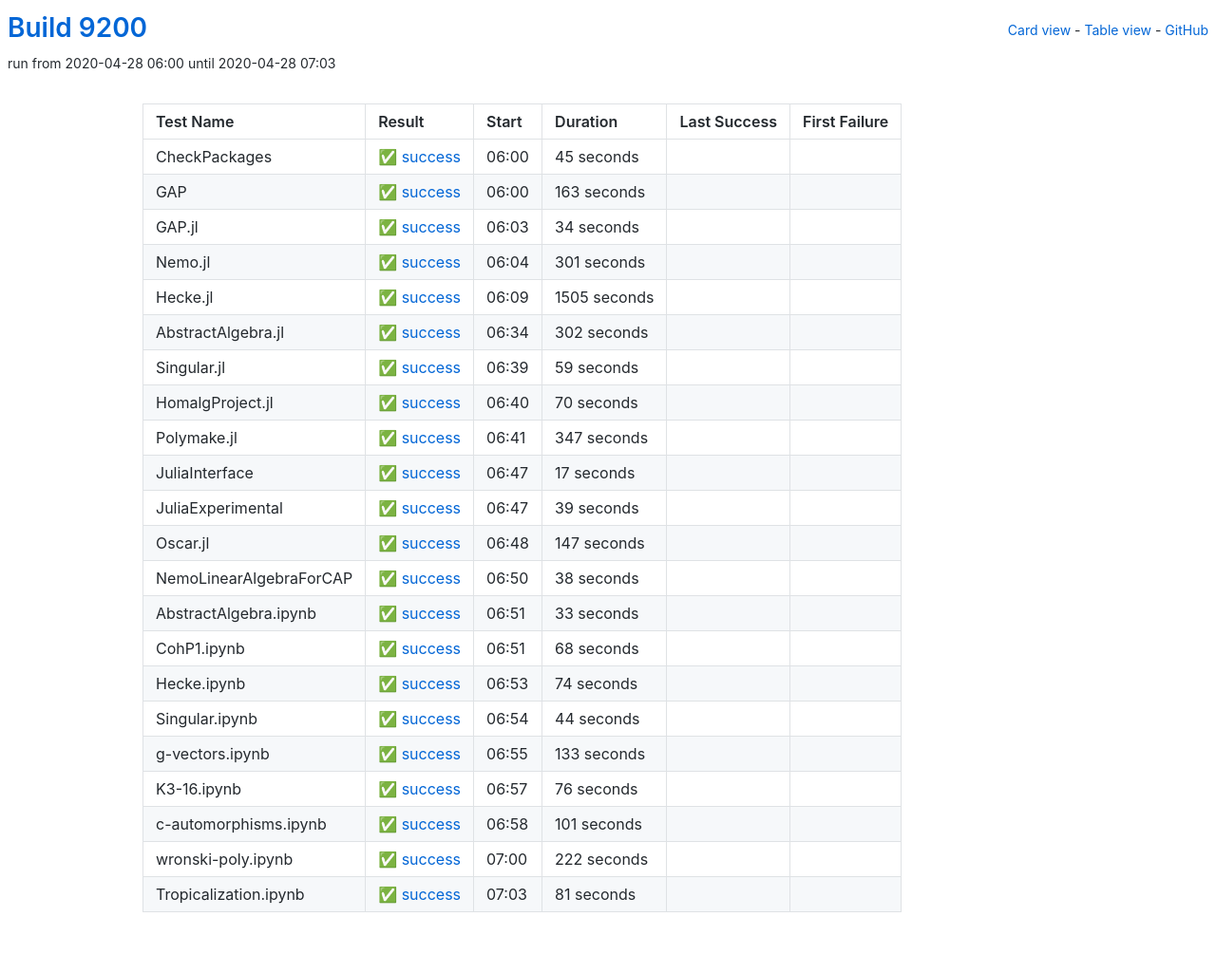
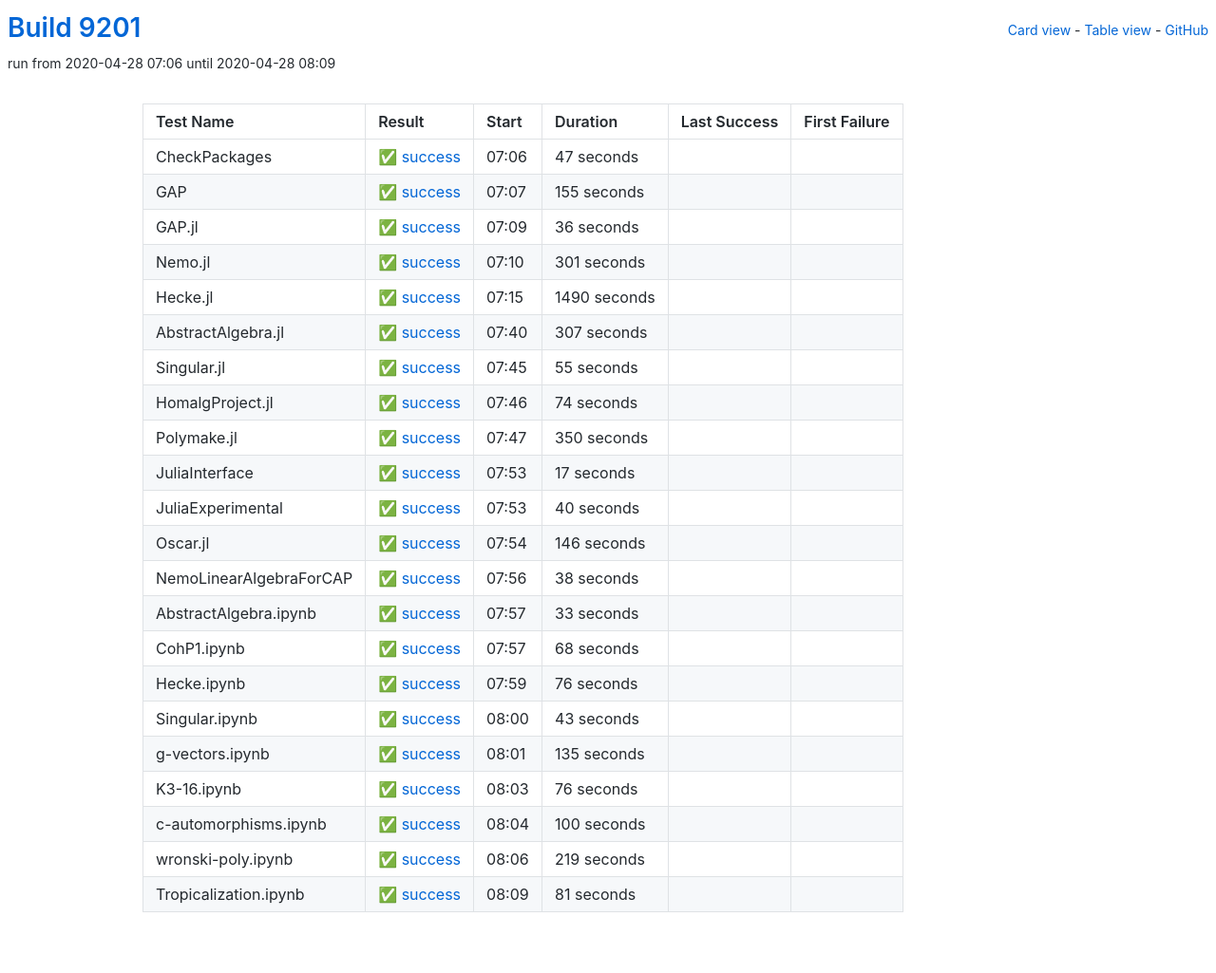
Before and after one commit to oscar-system/oscar-ci-status, a Jekyll site: the page built from table.html, in a window 1280 px wide. Shown: the whole page at 95% size. Built offline with Jekyll 4.4.1, drawn with Linux system fonts in a browser that asks for light colours.

Commit message:
Build 9201

```diff
--- a/_data/ci.yml
+++ b/_data/ci.yml
@@ -1,38 +1,38 @@
-build: 9200
-build_url: https://oscarci.mathematik.uni-kl.de/job/oscar/9200/
+build: 9201
+build_url: https://oscarci.mathematik.uni-kl.de/job/oscar/9201/
 job: oscar
 tests:
-- duration: 45
+- duration: 47
   exitcode: 0
   first_failure: false
   first_failure_url: null
   last_success: false
   last_success_url: null
-  log: https://oscarci.mathematik.uni-kl.de/job/oscar/9200/artifact/logs/build-9200/CheckPackages.log
+  log: https://oscarci.mathematik.uni-kl.de/job/oscar/9201/artifact/logs/build-9201/CheckPackages.log
   name: CheckPackages
-  start: 2020-04-28 06:00
+  start: 2020-04-28 07:06
   status: success
   success: true
-- duration: 163
+- duration: 155
   exitcode: 0
   first_failure: false
   first_failure_url: null
   last_success: false
   last_success_url: null
-  log: https://oscarci.mathematik.uni-kl.de/job/oscar/9200/artifact/logs/build-9200/GAP.log
+  log: https://oscarci.mathematik.uni-kl.de/job/oscar/9201/artifact/logs/build-9201/GAP.log
   name: GAP
-  start: 2020-04-28 06:00
+  start: 2020-04-28 07:07
   status: success
   success: true
-- duration: 34
+- duration: 36
   exitcode: 0
   first_failure: false
   first_failure_url: null
   last_success: false
   last_success_url: null
-  log: https://oscarci.mathematik.uni-kl.de/job/oscar/9200/artifact/logs/build-9200/GAP.jl.log
+  log: https://oscarci.mathematik.uni-kl.de/job/oscar/9201/artifact/logs/build-9201/GAP.jl.log
   name: GAP.jl
-  start: 2020-04-28 06:03
+  start: 2020-04-28 07:09
   status: success
   success: true
 - duration: 301
@@ -41,64 +41,64 @@
   first_failure_url: null
   last_success: false
   last_success_url: null
-  log: https://oscarci.mathematik.uni-kl.de/job/oscar/9200/artifact/logs/build-9200/Nemo.jl.log
+  log: https://oscarci.mathematik.uni-kl.de/job/oscar/9201/artifact/logs/build-9201/Nemo.jl.log
   name: Nemo.jl
-  start: 2020-04-28 06:04
+  start: 2020-04-28 07:10
   status: success
   success: true
-- duration: 1505
+- duration: 1490
   exitcode: 0
   first_failure: false
   first_failure_url: null
   last_success: false
   last_success_url: null
-  log: https://oscarci.mathematik.uni-kl.de/job/oscar/9200/artifact/logs/build-9200/Hecke.jl.log
+  log: https://oscarci.mathematik.uni-kl.de/job/oscar/9201/artifact/logs/build-9201/Hecke.jl.log
   name: Hecke.jl
-  start: 2020-04-28 06:09
+  start: 2020-04-28 07:15
   status: success
   success: true
-- duration: 302
+- duration: 307
   exitcode: 0
   first_failure: false
   first_failure_url: null
   last_success: false
   last_success_url: null
-  log: https://oscarci.mathematik.uni-kl.de/job/oscar/9200/artifact/logs/build-9200/AbstractAlgebra.jl.log
+  log: https://oscarci.mathematik.uni-kl.de/job/oscar/9201/artifact/logs/build-9201/AbstractAlgebra.jl.log
   name: AbstractAlgebra.jl
-  start: 2020-04-28 06:34
+  start: 2020-04-28 07:40
   status: success
   success: true
-- duration: 59
+- duration: 55
   exitcode: 0
   first_failure: false
   first_failure_url: null
   last_success: false
   last_success_url: null
-  log: https://oscarci.mathematik.uni-kl.de/job/oscar/9200/artifact/logs/build-9200/Singular.jl.log
+  log: https://oscarci.mathematik.uni-kl.de/job/oscar/9201/artifact/logs/build-9201/Singular.jl.log
   name: Singular.jl
-  start: 2020-04-28 06:39
+  start: 2020-04-28 07:45
   status: success
   success: true
-- duration: 70
+- duration: 74
   exitcode: 0
   first_failure: false
   first_failure_url: null
   last_success: false
   last_success_url: null
-  log: https://oscarci.mathematik.uni-kl.de/job/oscar/9200/artifact/logs/build-9200/HomalgProject.jl.log
+  log: https://oscarci.mathematik.uni-kl.de/job/oscar/9201/artifact/logs/build-9201/HomalgProject.jl.log
   name: HomalgProject.jl
-  start: 2020-04-28 06:40
+  start: 2020-04-28 07:46
   status: success
   success: true
-- duration: 347
+- duration: 350
   exitcode: 0
   first_failure: false
   first_failure_url: null
   last_success: false
   last_success_url: null
-  log: https://oscarci.mathematik.uni-kl.de/job/oscar/9200/artifact/logs/build-9200/Polymake.jl.log
+  log: https://oscarci.mathematik.uni-kl.de/job/oscar/9201/artifact/logs/build-9201/Polymake.jl.log
   name: Polymake.jl
-  start: 2020-04-28 06:41
+  start: 2020-04-28 07:47
   status: success
   success: true
 - duration: 17
@@ -107,31 +107,31 @@
   first_failure_url: null
   last_success: false
   last_success_url: null
-  log: https://oscarci.mathematik.uni-kl.de/job/oscar/9200/artifact/logs/build-9200/JuliaInterface.log
+  log: https://oscarci.mathematik.uni-kl.de/job/oscar/9201/artifact/logs/build-9201/JuliaInterface.log
   name: JuliaInterface
-  start: 2020-04-28 06:47
+  start: 2020-04-28 07:53
   status: success
   success: true
-- duration: 39
+- duration: 40
   exitcode: 0
   first_failure: false
   first_failure_url: null
   last_success: false
   last_success_url: null
-  log: https://oscarci.mathematik.uni-kl.de/job/oscar/9200/artifact/logs/build-9200/JuliaExperimental.log
+  log: https://oscarci.mathematik.uni-kl.de/job/oscar/9201/artifact/logs/build-9201/JuliaExperimental.log
   name: JuliaExperimental
-  start: 2020-04-28 06:47
+  start: 2020-04-28 07:53
   status: success
   success: true
-- duration: 147
+- duration: 146
   exitcode: 0
   first_failure: false
   first_failure_url: null
   last_success: false
   last_success_url: null
-  log: https://oscarci.mathematik.uni-kl.de/job/oscar/9200/artifact/logs/build-9200/Oscar.jl.log
+  log: https://oscarci.mathematik.uni-kl.de/job/oscar/9201/artifact/logs/build-9201/Oscar.jl.log
   name: Oscar.jl
-  start: 2020-04-28 06:48
+  start: 2020-04-28 07:54
   status: success
   success: true
 - duration: 38
@@ -140,9 +140,9 @@
   first_failure_url: null
   last_success: false
   last_success_url: null
-  log: https://oscarci.mathematik.uni-kl.de/job/oscar/9200/artifact/logs/build-9200/NemoLinearAlgebraForCAP.log
+  log: https://oscarci.mathematik.uni-kl.de/job/oscar/9201/artifact/logs/build-9201/NemoLinearAlgebraForCAP.log
   name: NemoLinearAlgebraForCAP
-  start: 2020-04-28 06:50
+  start: 2020-04-28 07:56
   status: success
   success: true
 - duration: 33
@@ -151,9 +151,9 @@
   first_failure_url: null
   last_success: false
   last_success_url: null
-  log: https://oscarci.mathematik.uni-kl.de/job/oscar/9200/artifact/logs/build-9200/AbstractAlgebra.ipynb.log
+  log: https://oscarci.mathematik.uni-kl.de/job/oscar/9201/artifact/logs/build-9201/AbstractAlgebra.ipynb.log
   name: AbstractAlgebra.ipynb
-  start: 2020-04-28 06:51
+  start: 2020-04-28 07:57
   status: success
   success: true
 - duration: 68
@@ -162,42 +162,9 @@
   first_failure_url: null
   last_success: false
   last_success_url: null
-  log: https://oscarci.mathematik.uni-kl.de/job/oscar/9200/artifact/logs/build-9200/CohP1.ipynb.log
+  log: https://oscarci.mathematik.uni-kl.de/job/oscar/9201/artifact/logs/build-9201/CohP1.ipynb.log
   name: CohP1.ipynb
-  start: 2020-04-28 06:51
-  status: success
-  success: true
-- duration: 74
-  exitcode: 0
-  first_failure: false
-  first_failure_url: null
-  last_success: false
-  last_success_url: null
-  log: https://oscarci.mathematik.uni-kl.de/job/oscar/9200/artifact/logs/build-9200/Hecke.ipynb.log
-  name: Hecke.ipynb
-  start: 2020-04-28 06:53
-  status: success
-  success: true
-- duration: 44
-  exitcode: 0
-  first_failure: false
-  first_failure_url: null
-  last_success: false
-  last_success_url: null
-  log: https://oscarci.mathematik.uni-kl.de/job/oscar/9200/artifact/logs/build-9200/Singular.ipynb.log
-  name: Singular.ipynb
-  start: 2020-04-28 06:54
-  status: success
-  success: true
-- duration: 133
-  exitcode: 0
-  first_failure: false
-  first_failure_url: null
-  last_success: false
-  last_success_url: null
-  log: https://oscarci.mathematik.uni-kl.de/job/oscar/9200/artifact/logs/build-9200/g-vectors.ipynb.log
-  name: g-vectors.ipynb
-  start: 2020-04-28 06:55
+  start: 2020-04-28 07:57
   status: success
   success: true
 - duration: 76
@@ -206,31 +173,64 @@
   first_failure_url: null
   last_success: false
   last_success_url: null
-  log: https://oscarci.mathematik.uni-kl.de/job/oscar/9200/artifact/logs/build-9200/K3-16.ipynb.log
-  name: K3-16.ipynb
-  start: 2020-04-28 06:57
+  log: https://oscarci.mathematik.uni-kl.de/job/oscar/9201/artifact/logs/build-9201/Hecke.ipynb.log
+  name: Hecke.ipynb
+  start: 2020-04-28 07:59
   status: success
   success: true
-- duration: 101
+- duration: 43
   exitcode: 0
   first_failure: false
   first_failure_url: null
   last_success: false
   last_success_url: null
-  log: https://oscarci.mathematik.uni-kl.de/job/oscar/9200/artifact/logs/build-9200/c-automorphisms.ipynb.log
-  name: c-automorphisms.ipynb
-  start: 2020-04-28 06:58
+  log: https://oscarci.mathematik.uni-kl.de/job/oscar/9201/artifact/logs/build-9201/Singular.ipynb.log
+  name: Singular.ipynb
+  start: 2020-04-28 08:00
   status: success
   success: true
-- duration: 222
+- duration: 135
   exitcode: 0
   first_failure: false
   first_failure_url: null
   last_success: false
   last_success_url: null
-  log: https://oscarci.mathematik.uni-kl.de/job/oscar/9200/artifact/logs/build-9200/wronski-poly.ipynb.log
+  log: https://oscarci.mathematik.uni-kl.de/job/oscar/9201/artifact/logs/build-9201/g-vectors.ipynb.log
+  name: g-vectors.ipynb
+  start: 2020-04-28 08:01
+  status: success
+  success: true
+- duration: 76
+  exitcode: 0
+  first_failure: false
+  first_failure_url: null
+  last_success: false
+  last_success_url: null
+  log: https://oscarci.mathematik.uni-kl.de/job/oscar/9201/artifact/logs/build-9201/K3-16.ipynb.log
+  name: K3-16.ipynb
+  start: 2020-04-28 08:03
+  status: success
+  success: true
+- duration: 100
+  exitcode: 0
+  first_failure: false
+  first_failure_url: null
+  last_success: false
+  last_success_url: null
+  log: https://oscarci.mathematik.uni-kl.de/job/oscar/9201/artifact/logs/build-9201/c-automorphisms.ipynb.log
+  name: c-automorphisms.ipynb
+  start: 2020-04-28 08:04
+  status: success
+  success: true
+- duration: 219
+  exitcode: 0
+  first_failure: false
+  first_failure_url: null
+  last_success: false
+  last_success_url: null
+  log: https://oscarci.mathematik.uni-kl.de/job/oscar/9201/artifact/logs/build-9201/wronski-poly.ipynb.log
   name: wronski-poly.ipynb
-  start: 2020-04-28 07:00
+  start: 2020-04-28 08:06
   status: success
   success: true
 - duration: 81
@@ -239,8 +239,8 @@
   first_failure_url: null
   last_success: false
   last_success_url: null
-  log: https://oscarci.mathematik.uni-kl.de/job/oscar/9200/artifact/logs/build-9200/Tropicalization.ipynb.log
+  log: https://oscarci.mathematik.uni-kl.de/job/oscar/9201/artifact/logs/build-9201/Tropicalization.ipynb.log
   name: Tropicalization.ipynb
-  start: 2020-04-28 07:03
+  start: 2020-04-28 08:09
   status: success
   success: true
```
Also changed, not shown: README.md.
